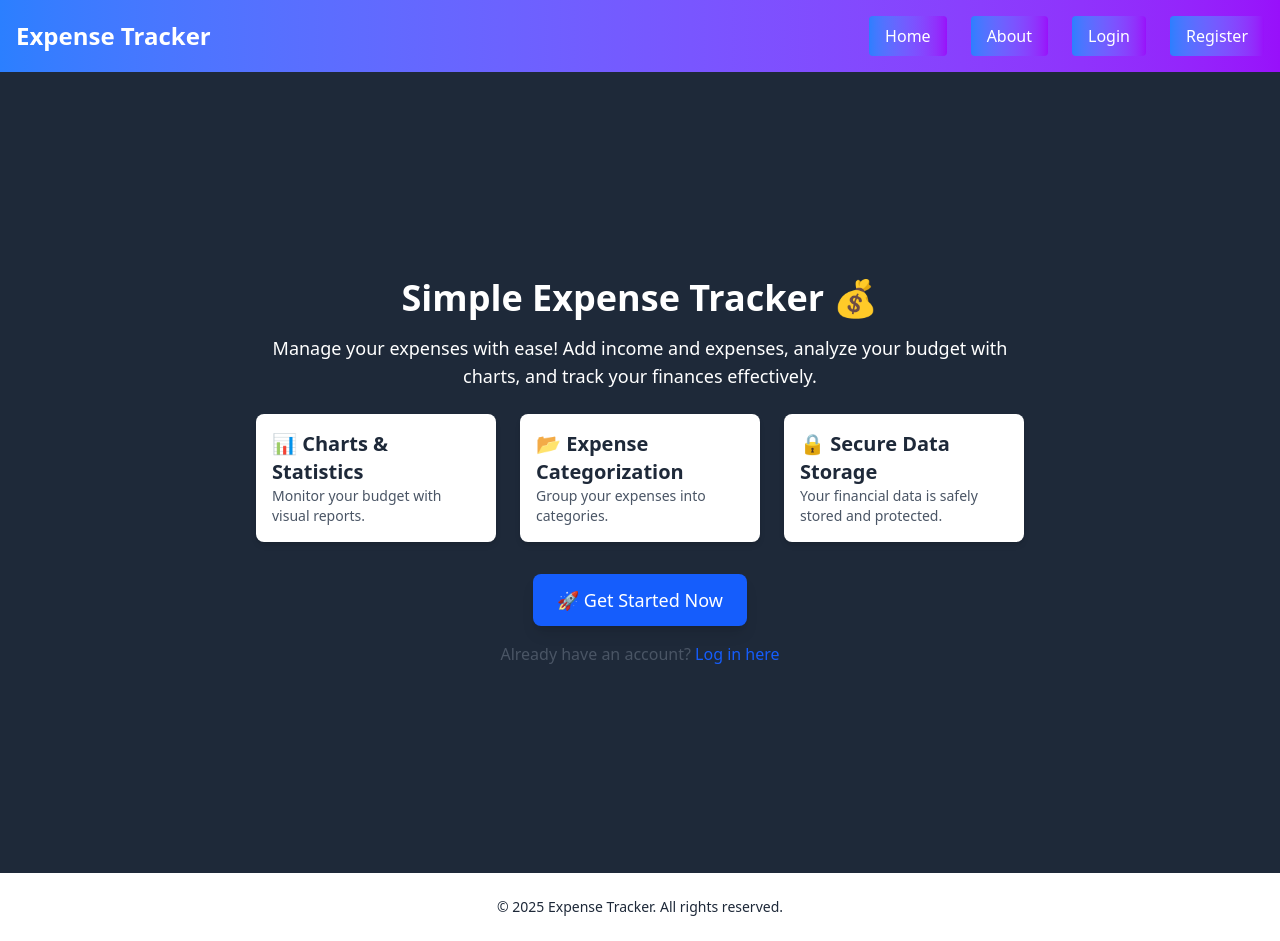
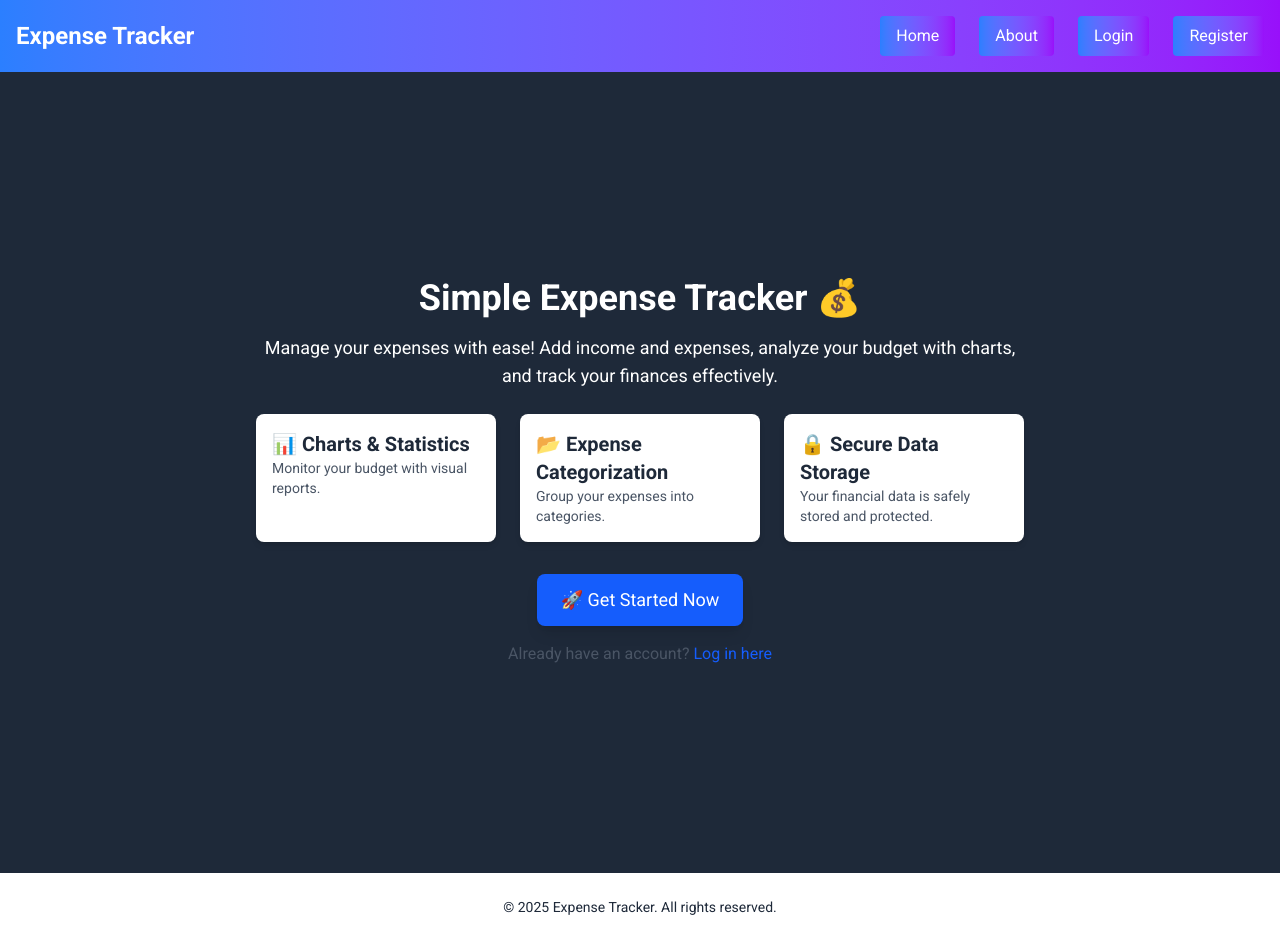
Before and after one commit to stefanRachev/tracker-client, a React (Vite) app: page / in a window 1280 px wide. Built offline with nearby package versions, Linux system fonts and the light colour scheme.

Commit message:
Added global font styles using Tailwind CSS and Google Fonts
- Set 'Roboto' as the global font for the body using CSS.
- Added Google Fonts link for 'Roboto' and 'Open Sans'.
- Applied font styles globally without the need for tailwind.config.js.

```diff
--- a/index.html
+++ b/index.html
@@ -19,6 +19,8 @@
     <meta name="twitter:title" content="Expense Tracker" />
     <meta name="twitter:description" content="Track your expenses, manage your budget and keep an eye on your finances." />
     <meta name="twitter:image" content="URL_TO_IMAGE" />
+    <link href="https://fonts.googleapis.com/css2?family=Roboto:wght@400;500;700&family=Open+Sans:wght@400;600&display=swap" rel="stylesheet">
+
 
     <title>Expense Tracker - Manage Your Budget</title>
   </head>
--- a/src/index.css
+++ b/src/index.css
@@ -1,3 +1,5 @@
+/* index.css */
+@import url("https://fonts.googleapis.com/css2?family=Roboto:wght@400;500;700&family=Open+Sans:wght@400;600&display=swap");
 @import "tailwindcss";
 
 @layer components {
@@ -12,6 +14,12 @@
   }
 }
 
+
+@layer base {
+  body {
+    font-family: "Roboto", sans-serif;
+  }
+}
 
 .nav-link::after {
   content: "";
```
